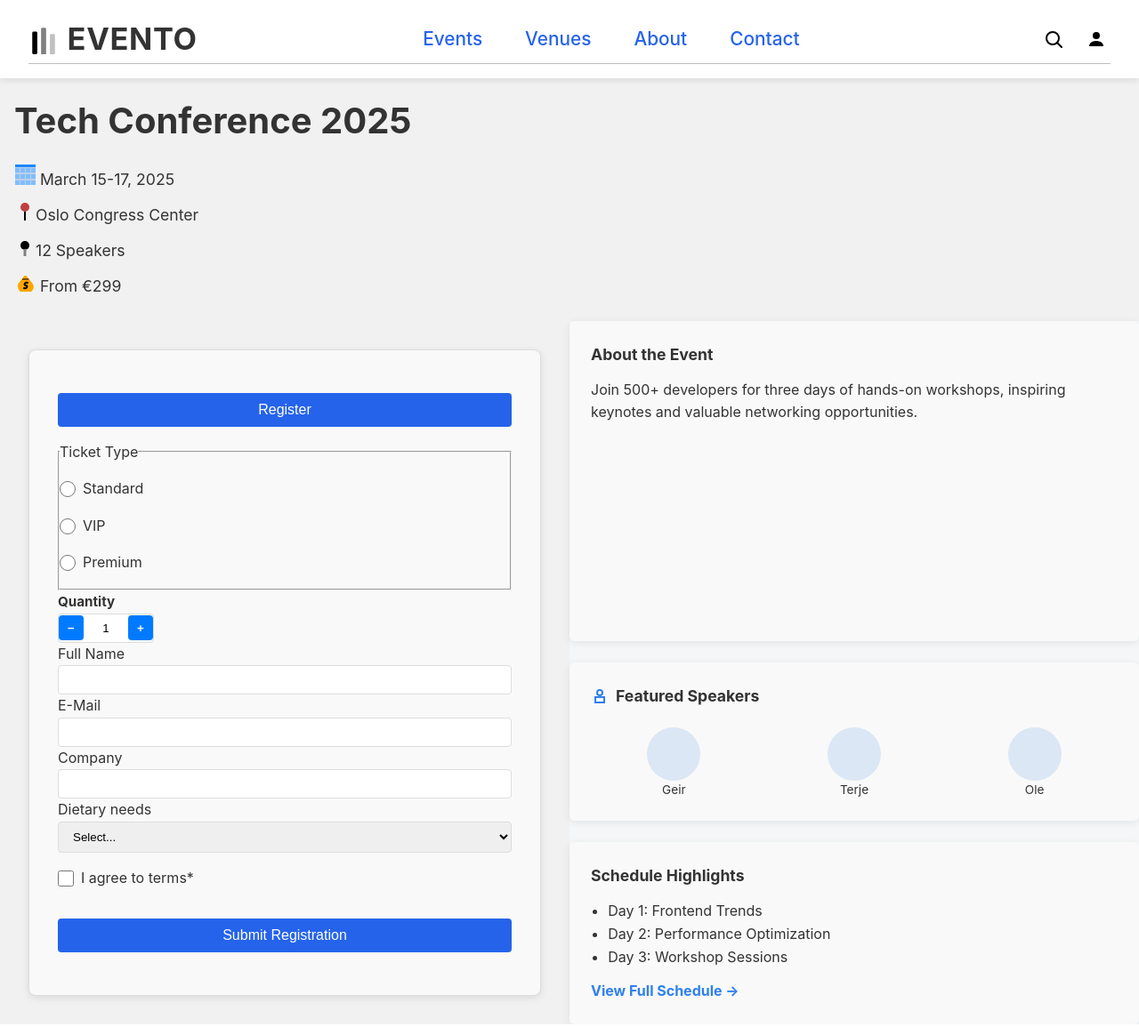
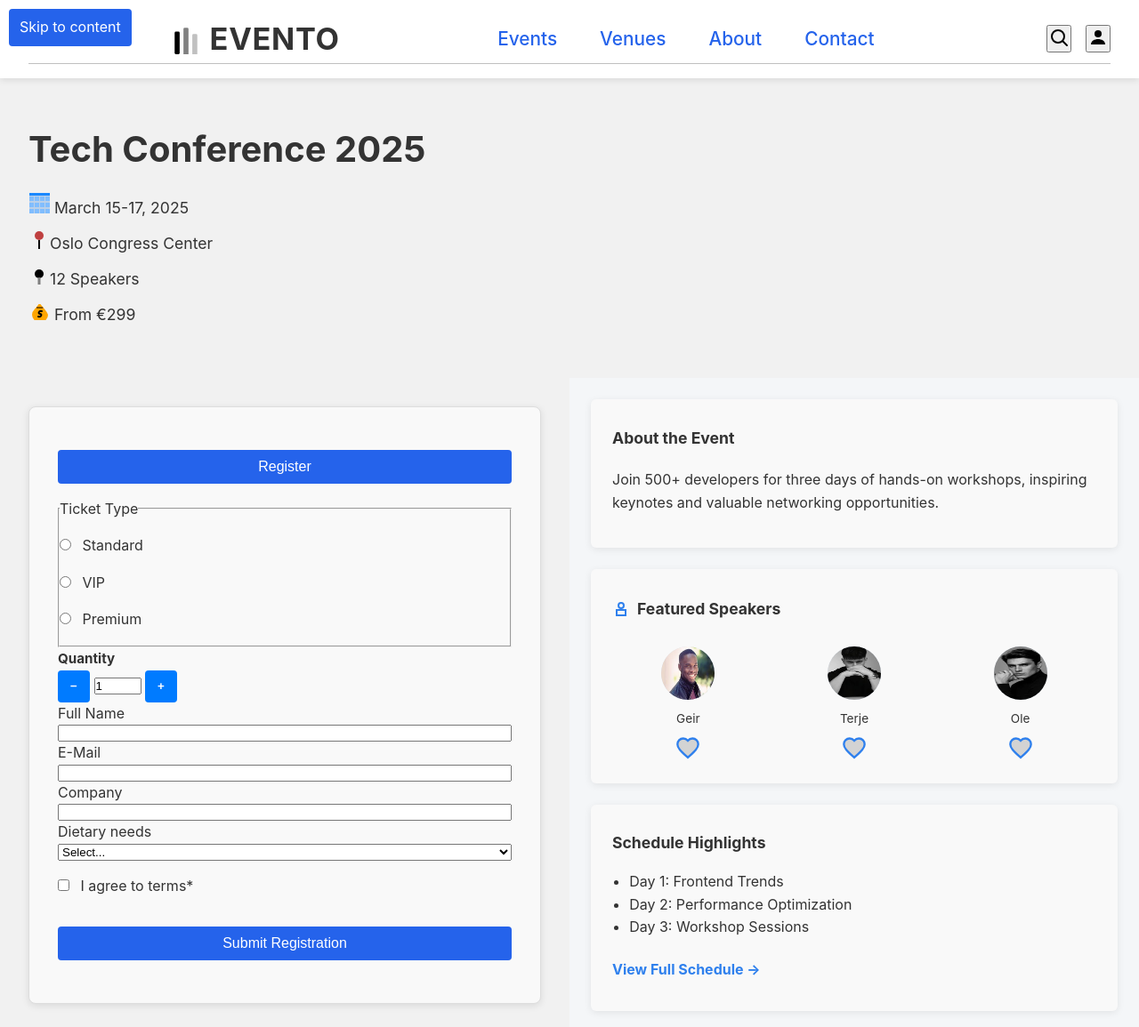
Before and after one commit to benjaminmehmi/oppgave2026-Team-1, a plain HTML site: page index.html in a window 1280 px wide. Shown: the whole page at 89% size. Drawn offline with Linux system fonts and the light colour scheme.

Commit message:
Småendringer

```diff
--- a/index.html
+++ b/index.html
@@ -10,6 +10,7 @@
 <body>
     <header class="header">
         <div class="header-container">
+            <a href="#main-content" class="skip-link">Skip to content</a>
             <nav class="navbar" role="navigation" aria-label="Main navigation">
                 <div class="nav-logo">
                     <svg
@@ -72,7 +73,7 @@
     </header>
 
 
-<main>
+<main id="main-content" tabindex="-1">
     <section id="event-hero">
         <div class="event-container">
             <div id="event-name">
@@ -132,10 +133,6 @@
                         stroke-linecap="round" />
                         <rect x="9" y="9.5" height="1" width="7.3" />
                     </svg> From €299</p>
-
-
-
-
             </div>
         </div>
     </section>
@@ -247,19 +244,62 @@
 
                 <ul class="speaker-list">
                     <li class="speaker">
-                        <div class="speaker-photo"></div>
+                        <div>
+                          <img class="speaker-photo" src="speaker1.jpg">
+                        </div>
                         <span>Geir</span>
-                        <label class="heart-button"></label>
+
+                        <label class="heart-button">
+                          <input type="radio" name="speaker">
+                          <svg viewBox="0 0 24 24">
+                            <path d="M12 21.35l-1.45-1.32C5.4 15.36 2 12.28 2 8.5
+                                    2 5.42 4.42 3 7.5 3
+                                    9.24 3 10.91 3.81 12 5.08
+                                    13.09 3.81 14.76 3 16.5 3
+                                    19.58 3 22 5.42 22 8.5
+                                    22 12.28 18.6 15.36 13.45 20.04
+                                    L12 21.35z"></path>
+                          </svg>
+                        </label>
+                    </li>
+
+                    <li class="speaker">
+                        <div>
+                          <img class="speaker-photo" src="speaker4.jpg">
+                        </div>
+                        <span>Terje</span>
+
+                        <label class="heart-button">
+                          <input type="radio" name="speaker">
+                          <svg viewBox="0 0 24 24">
+                            <path d="M12 21.35l-1.45-1.32C5.4 15.36 2 12.28 2 8.5
+                                    2 5.42 4.42 3 7.5 3
+                                    9.24 3 10.91 3.81 12 5.08
+                                    13.09 3.81 14.76 3 16.5 3
+                                    19.58 3 22 5.42 22 8.5
+                                    22 12.28 18.6 15.36 13.45 20.04
+                                    L12 21.35z"></path>
+                          </svg>
+                        </label>
                     </li>
                     <li class="speaker">
-                        <div class="speaker-photo"></div>
-                        <span>Terje</span>
-                        <label class="heart-button"></label>
-                    </li>
-                    <li class="speaker">
-                        <div class="speaker-photo"></div>
+                        <div>
+                          <img class="speaker-photo" src="speaker3.jpg">
+                        </div>
                         <span>Ole</span>
-                        <label class="heart-button"></label>
+
+                        <label class="heart-button">
+                          <input type="radio" name="speaker">
+                          <svg viewBox="0 0 24 24">
+                            <path d="M12 21.35l-1.45-1.32C5.4 15.36 2 12.28 2 8.5
+                                    2 5.42 4.42 3 7.5 3
+                                    9.24 3 10.91 3.81 12 5.08
+                                    13.09 3.81 14.76 3 16.5 3
+                                    19.58 3 22 5.42 22 8.5
+                                    22 12.28 18.6 15.36 13.45 20.04
+                                    L12 21.35z"></path>
+                          </svg>
+                        </label>
                     </li>
                 </ul>
             </section>
--- a/style.css
+++ b/style.css
@@ -13,6 +13,10 @@
     --transition: all 0.3s ease;
 }
 
+html {
+    scroll-behavior: smooth;
+}
+
 * {
     margin: 0;
     padding: 0;
@@ -20,17 +24,9 @@
 }
 
 body {
-    scroll-behavior: smooth;
-    scroll-padding-top: 72px;
     font-family: -apple-system, BlinkMacSystemFont, 'Segoe UI', 'Roboto', 'Oxygen', 'Ubuntu', 'Cantarell', sans-serif;
     line-height: 1.6;
     color: #333;
-    display: grid;
-    grid-template-areas:
-        "header"
-        "main";
-    grid-template-rows: auto 1fr;
-    min-height: 100vh;
 }
 
 /* Header Styles */
@@ -69,6 +65,7 @@ body {
     gap: 0.6rem;
     font-weight: bold;
     font-size: 1.5rem;
+    margin-left: 160px;
 }
 
 .nav-logo svg {
@@ -110,13 +107,16 @@ body {
     display: none;
 }
 
+.menu-toggle {
+    display: none;
+}
+
 .hamburger {
     display: none;
     flex-direction: column;
     justify-content: space-between;
     width: 30px;
     height: 24px;
-    margin-bottom: 8px;
 }
 
 .hamburger-line {
@@ -144,75 +144,38 @@ body {
 .nav-extra {
     display: flex;
     flex-direction: row;
-    column-gap: var(--spacing);
-    padding-left: var(--spacing);
-}
-
-.profile-button, .user-button {
-    background: none;
-    border: none;
-    cursor: pointer;
-    transition: var(--transition);
-    padding: 4px;
-    display: flex;
-    align-items: center;
-    justify-content: center;
-}
-
-.profile-button:hover, .user-button:hover {
-    transform: scale(1.1);
-}
-
-.profile-button:active, .user-button:active {
-    transform: scale(0.95);
-}
-
-.profile-button svg, .user-button svg {
-    transition: var(--transition);
-}
-
-.profile-button:hover svg, .user-button:hover svg {
-    color: var(--primary-color);
+    column-gap: 1rem;
+    padding-left: 1rem;
 }
 
 /* Main Content */
 main {
     display: grid;
-    grid-area: main;
     grid-template-areas:
         "event-hero event-hero"
         "register sidebar";
     grid-template-columns: 1fr 1fr;
-    min-height: 0; /* allow body grid to control overall height */
-}
-
-/* Ensure grid items stretch to equal heights */
-main {
-    align-items: stretch;
+    min-height: 100vh;
 }
 
 #event-hero {
     background: rgb(241, 241, 241);
     grid-area: event-hero;
     text-align: left;
-    padding: var(--spacing) var(--spacing);
+    padding: 3rem 2rem;
     color: #333;
     display: flex;
     align-items: center;
 }
 
 #register-section {
+    background: rgb(241, 241, 241);
     grid-area: register;
+    padding: 2rem;
     display: flex;
+    gap: 2rem;
     align-items: stretch;
     justify-content: center;
-    background: rgb(241, 241, 241);
-    gap: 2rem;
-    padding: 2rem;
-}
-
-#register-section {
-    height: 100%;
 }
 
 .event-container {
@@ -231,21 +194,14 @@ main {
 
 .cards-section {
     display: flex;
+    gap: var(--spacing-xl);
     align-items: flex-start;
-    flex-wrap: wrap;
     justify-content: center;
     width: 100%;
 }
 
 #register-card {
     flex: 1;
-}
-
-/* Make the register card fill its grid cell and use flex layout so it can match the sidebar card height */
-#register-card {
-    height: 100%;
-    display: flex;
-    flex-direction: column;
 }
 
 #register-card form .form-group {
@@ -257,23 +213,6 @@ main {
 #register-card form .form-group input,
 #register-card form .form-group select {
     width: 100%; /* make inputs full width inside stacked layout */
-    padding: 8px 12px;
-    border: 1px solid #ddd;
-    border-radius: 4px;
-    transition: var(--transition);
-}
-
-#register-card form .form-group input:hover,
-#register-card form .form-group select:hover {
-    border-color: var(--primary-color);
-    box-shadow: 0 2px 8px rgba(37, 99, 235, 0.1);
-}
-
-#register-card form .form-group input:focus,
-#register-card form .form-group select:focus {
-    outline: none;
-    border-color: var(--primary-color);
-    box-shadow: 0 0 0 3px rgba(37, 99, 235, 0.1);
 }
 
 #register-card h3 {
@@ -295,33 +234,16 @@ main {
 
 .radio-group, .checkbox-group {
     margin: 1rem 0;
-    display: flex;
-    align-items: center;
 }
 
 .radio-group label, .checkbox-group label {
     margin-left: 0.5rem;
     cursor: pointer;
-    transition: var(--transition);
-}
-
-.radio-group label:hover, .checkbox-group label:hover {
-    color: var(--primary-color);
 }
 
 .radio-group input[type="radio"],
 .checkbox-group input[type="checkbox"] {
     cursor: pointer;
-    transition: var(--transition);
-    accent-color: var(--primary-color);
-    width: 18px;
-    height: 18px;
-}
-
-.radio-group input[type="radio"]:hover,
-.checkbox-group input[type="checkbox"]:hover {
-    transform: scale(1.1);
-    filter: drop-shadow(0 0 4px rgba(37, 99, 235, 0.6));
 }
 
 /* Card Styles */
@@ -350,17 +272,11 @@ main {
 
 .btn-primary:hover {
     background-color: var(--primary-color-hover);
-    transform: translateY(-2px);
-    box-shadow: 0 4px 12px rgba(37, 99, 235, 0.4);
-}
-
-.btn-primary:active {
-    transform: translateY(0);
 }
 
 .btn-sm {
-    width: 28px;
-    height: 28px;
+    width: 36px;
+    height: 36px;
     padding: 0;
     background-color: #007bff;
     color: white;
@@ -373,11 +289,6 @@ main {
 
 .btn-sm:hover {
     background-color: var(--primary-color-hover);
-    transform: scale(1.05);
-}
-
-.btn-sm:active {
-    transform: scale(0.98);
 }
 
 /* About Card */
@@ -404,6 +315,7 @@ main {
     padding-left: 0.5rem;
 }
 
+/* Mobile Responsive */
 
 /*SIDEBAR ************************************************/
 
@@ -414,27 +326,9 @@ main {
     grid-area: sidebar;
     gap: 1.5rem;
 
+    max-width: 700px;
+    padding: 1.5rem;
     background-color: #f4f6f8;
-}
-
-/* Make sidebar a column flex container so its first card can stretch to match the register card */
-.sidebar {
-    display: flex;
-    flex-direction: column;
-    height: 100%;
-}
-
-/* Let the first sidebar card (About the Event) take remaining height to match register card */
-.sidebar-card:first-child {
-    flex: 1 1 auto;
-    display: flex;
-    flex-direction: column;
-}
-
-/* Ensure inner content of the first sidebar card grows correctly */
-.sidebar-card:first-child > p,
-.sidebar-card:first-child > ul {
-    flex: 1 1 auto;
 }
 
 /*/ Cards /*/
@@ -480,7 +374,6 @@ main {
     display: grid;
     justify-items: center;
     font-size: 0.85rem;
-    position: relative;
 }
 
 .speaker-photo {
@@ -490,26 +383,25 @@ main {
     background-color: #dbe7f5;
 }
 
-.favorite-checkbox {
-    display: none;
+.heart-button {
+  cursor: pointer;
+  display:inline-flex;
+  align-items: center;
 }
 
-.favorite-heart {
-    cursor: pointer;
-    font-size: 1.5rem;
-    color: #d1d5db;
-    transition: var(--transition);
-    margin-top: 0.3rem;
+.heart-button input {
+  display: none;
 }
 
-.favorite-checkbox:checked + .favorite-heart {
-    color: #ef4444;
-    transform: scale(1.2);
+.heart-button svg{
+  width: 28px;
+  height: 28px;
+  fill: lightgrey;
+  transition: fill 0.2s ease;
 }
 
-.favorite-heart:hover {
-    color: #ef4444;
-    transform: scale(1.1);
+.heart-button input:checked + svg{
+  fill: red;
 }
 
 /*/ Schedule /*/
@@ -517,48 +409,16 @@ main {
     padding-left: 1.2rem;
 }
 
-/* Spinner and Quantity Input Styles */
-.spinner {
-    display: flex;
-    align-items: center;
-    border: 1px solid #ddd;
-    border-radius: 4px;
-    overflow: hidden;
-    transition: var(--transition);
-    width: fit-content;
-}
-
-.spinner:hover {
-    border-color: var(--primary-color);
-    box-shadow: 0 2px 8px rgba(37, 99, 235, 0.1);
-}
-
-#quantity {
-    flex: 0;
-    border: none;
-    text-align: center;
-    padding: 0.5rem 0.5rem;
-    transition: var(--transition);
-    width: 50px;
-}
-
-#quantity:hover, #quantity:focus {
-    background-color: #f0f4ff;
-    outline: none;
-}
-
 .agenda-link {
     font-weight: bold;
     text-decoration: none;
     color: #2f80ed;
-    transition: var(--transition);
-    display: inline-block;
 }
 
 .agenda-link:hover {
     text-decoration: underline;
-    transform: translateX(4px);
 }
+
 
 /*/ =========================*/
 /*   MEDIA QUERIES*/
@@ -582,6 +442,7 @@ main {
                             "register"
                             "sidebar";
         grid-template-columns: 1fr;
+        max-width: 100vw;
     }
     .speaker-list {
         grid-template-columns: 1fr;
@@ -596,12 +457,17 @@ main {
     }
 
     .navbar {
-        flex-wrap: wrap;
-        position: relative;
+        width: 100vw;
+        display: flex;
+        align-items:flex-start;
+        justify-content: space-around;
     }
 
     .hamburger {
         display: flex;
+        align-items: flex-end;
+        cursor: pointer;
+        transition: var(--transition)
     }
 
     .nav-menu {
@@ -669,3 +535,21 @@ main {
         width: 100%;
         max-width: 24px;
 }
+
+.skip-link {
+  position: fixed;
+  top: 10px;
+  left: 10px;
+  background: #2563eb;
+  color: white;
+  padding: 8px 12px;
+  text-decoration: none;
+  border-radius: 4px;
+  z-index: 1000;
+  display: inline-block;
+  cursor: pointer;
+}
+
+.skip-link:focus {
+  outline: 2px solid white;
+}
```
Also changed, not shown: speaker1.jpg (added), speaker3.jpg (added), speaker4.jpg (added). Lines whose indentation alone changed are shown as unchanged.
